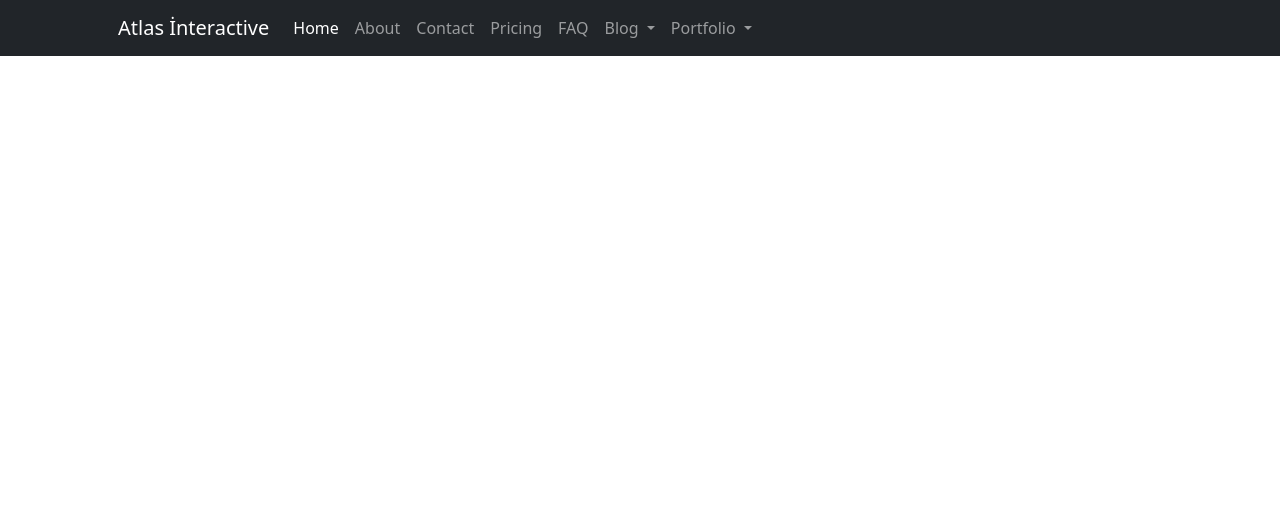
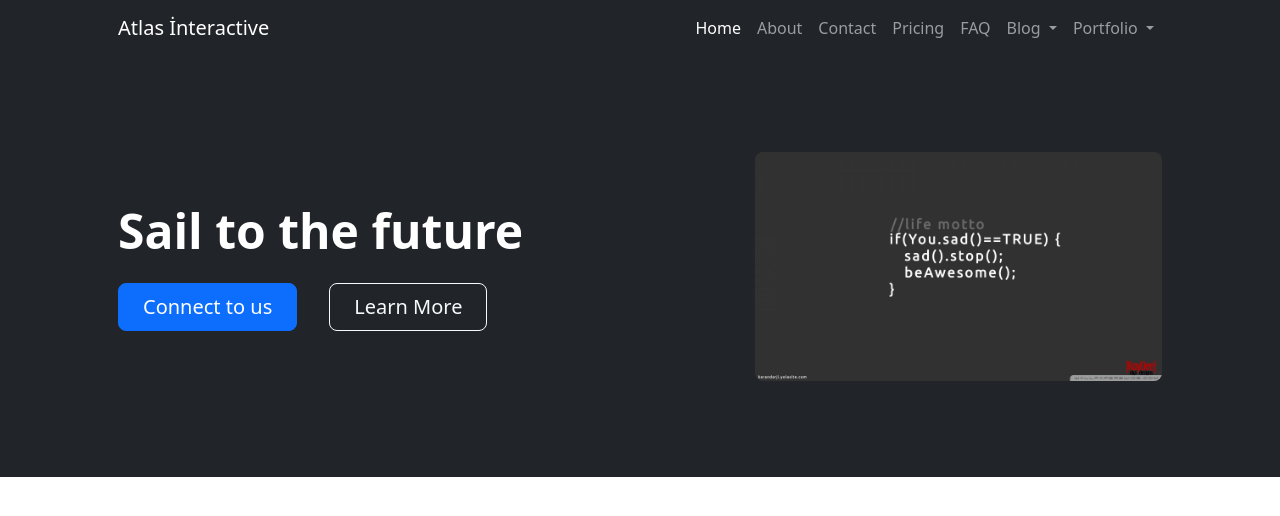
Before and after one commit to Tunahanad/atlas, a plain HTML site: page index.html in a window 1280 px wide. Drawn offline with nearby package versions, Linux system fonts and the light colour scheme.

Commit message:
header kısmı eklendi

```diff
--- a/index.html
+++ b/index.html
@@ -11,7 +11,7 @@
     />
     <title>Atlas İnteractive</title>
   </head>
-  <body>
+  <body >
     <script
       src="https://cdn.jsdelivr.net/npm/@popperjs/core@2.11.8/dist/umd/popper.min.js"
       integrity="sha384-I7E8VVD/ismYTF4hNIPjVp/Zjvgyol6VFvRkX/vR+Vc4jQkC+hVqc2pM8ODewa9r"
@@ -38,7 +38,7 @@
           <span class="navbar-toggler-icon"></span>
         </button>
         <div class="collapse navbar-collapse" id="navbarSupportedContent">
-          <ul class="navbar-nav me-auto mb-2 mb-lg-0">
+          <ul class="navbar-nav ms-auto mb-2 mb-lg-0">
             <li class="nav-item">
               <a class="nav-link active" aria-current="page" href="#">Home</a>
             </li>
@@ -88,5 +88,22 @@
       </div>
 
     </nav>
+    <header class="bg-dark py-5">
+      <div class="container px-5">
+          <div class="row gx-5 align-items-center justify-content-center">
+              <div class="col-lg-8 col-xl-7 col-xxl-6">
+                  <div class="my-5 text-center text-xl-start">
+                      <h1 class="display-5 fw-bolder text-white mb-2">Sail to the future</h1>
+                      <p class="lead fw-normal text-white-50 mb-4"></p>
+                      <div class="d-grid gap-3 d-sm-flex justify-content-sm-center justify-content-xl-start">
+                          <a class="btn btn-primary btn-lg px-4 me-sm-3" href="#features">Connect to us</a>
+                          <a class="btn btn-outline-light btn-lg px-4" href="#!">Learn More</a>
+                      </div>
+                  </div>
+              </div>
+              <div class="col-xl-5 col-xxl-6 d-none d-xl-block text-center"><img class="img-fluid rounded-3 my-5" src="image/beawesome-wallpaper-960x540.jpg" alt="..." /></div>
+          </div>
+      </div>
+  </header>
   </body>
 </html>
```
Also changed, not shown: image/beawesome-wallpaper-960x540.jpg (added).
